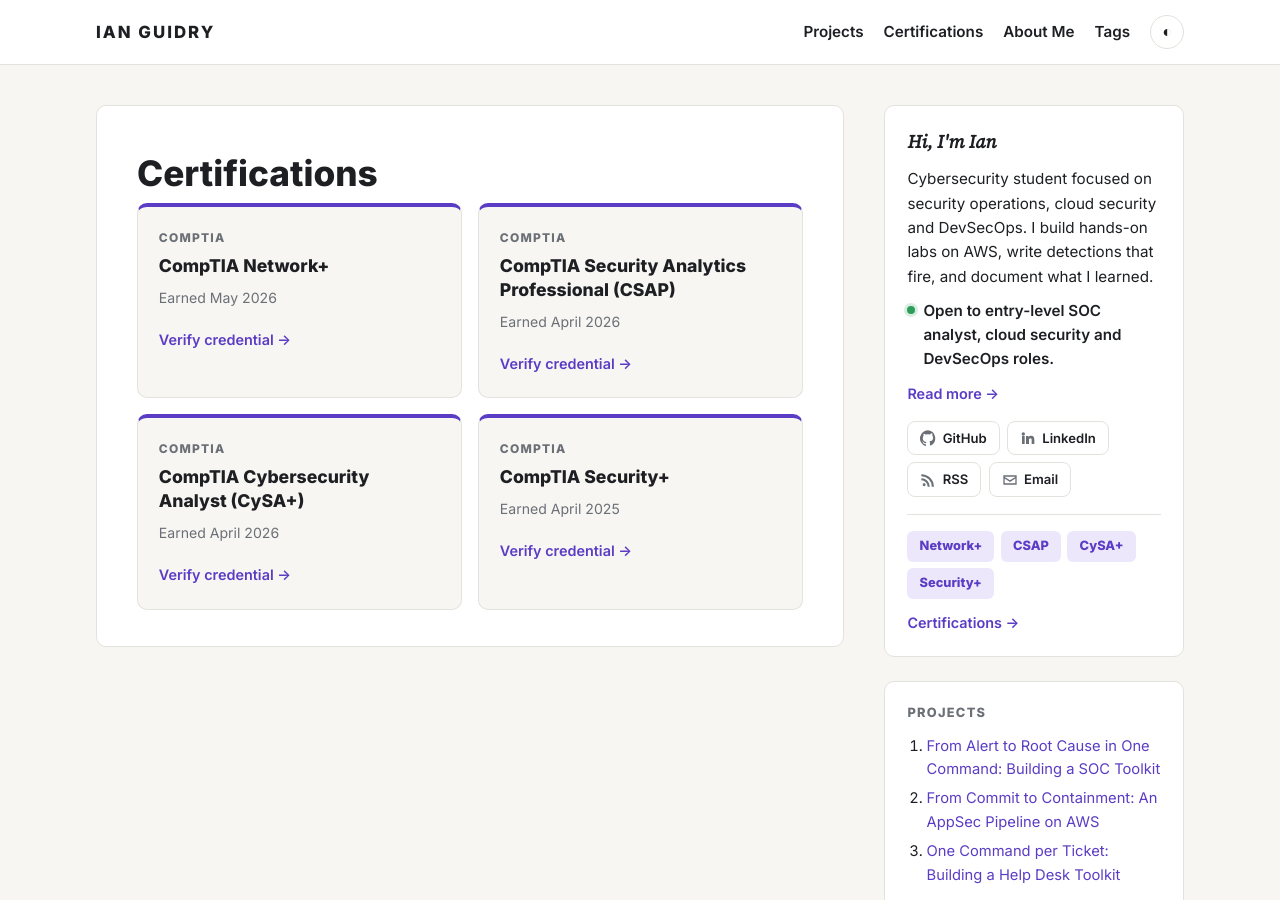
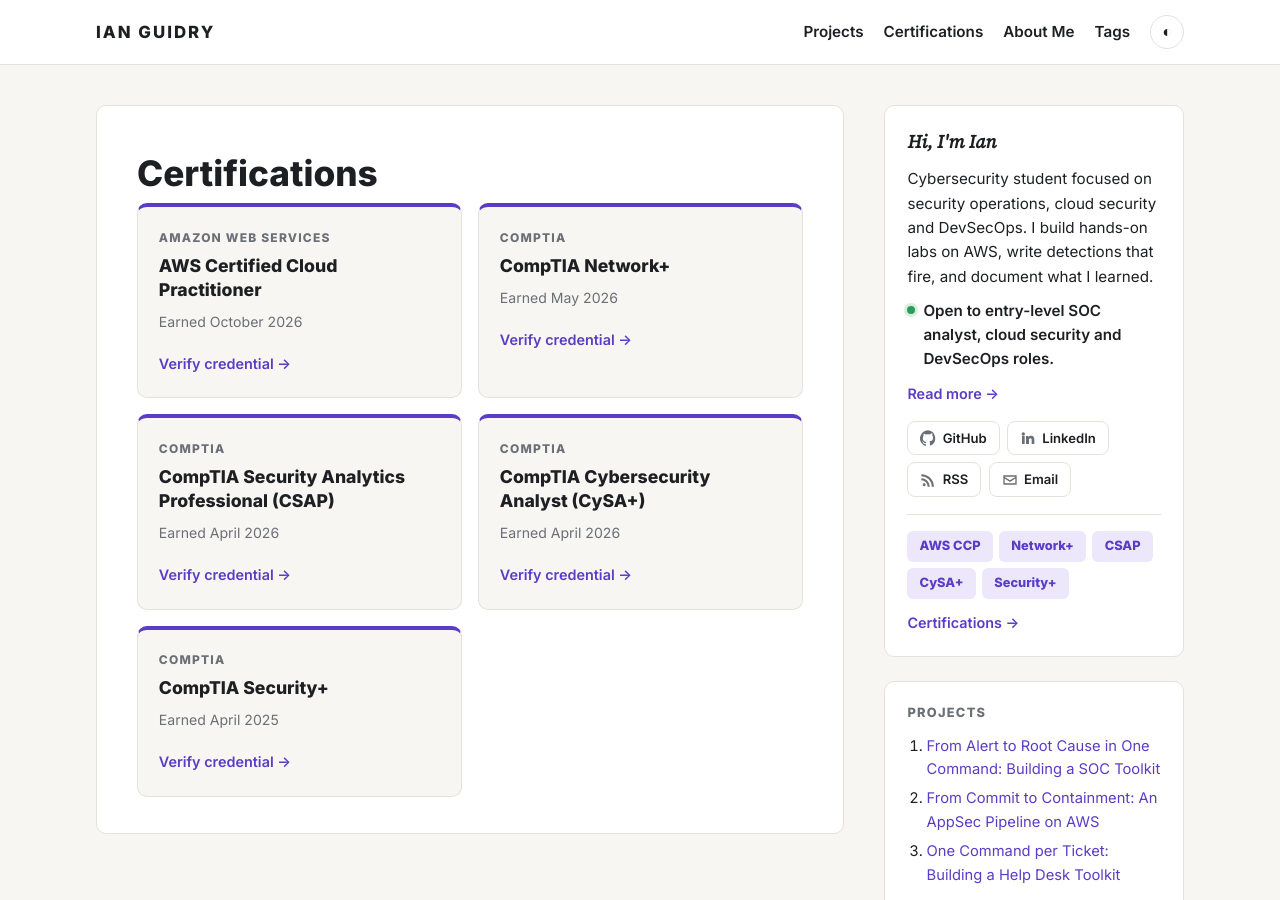
Before and after one commit to eguidey/eguidey.github.io, a Jekyll site: the page built from certifications.html, in a window 1280 px wide and 900 px high. Built offline with Jekyll 4.4.1, drawn with Linux system fonts in a browser that asks for light colours.

Commit message:
Update certifications.yml

```diff
--- a/_data/certifications.yml
+++ b/_data/certifications.yml
@@ -1,4 +1,10 @@
 # Newest first.
+- name: "AWS Certified Cloud Practitioner"
+  short: "AWS CCP"
+  issuer: "Amazon Web Services"
+  date: "October 2026"
+  verify: "https://www.credly.com/badges/8ec9a80d-370d-4ac4-882d-d8cabf267dcb"
+
 - name: "CompTIA Network+"
   short: "Network+"
   issuer: "CompTIA"
```
